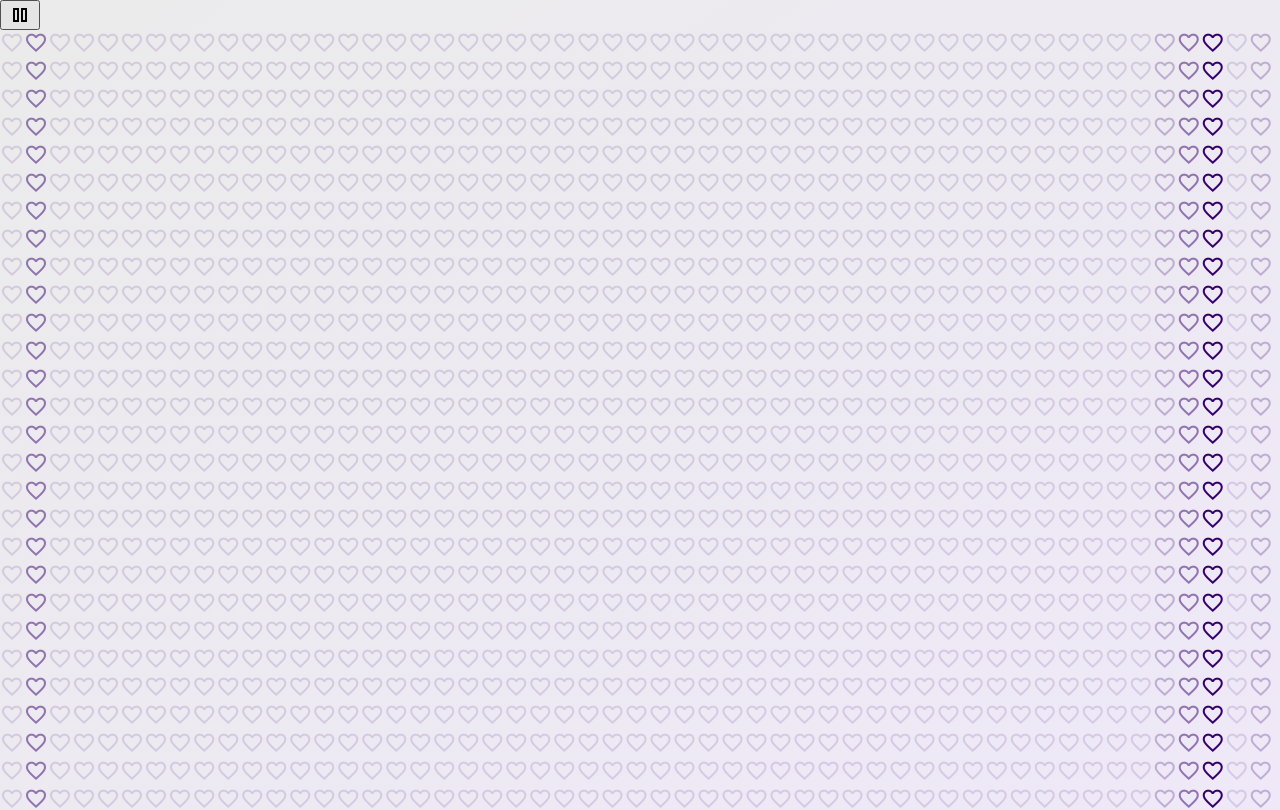
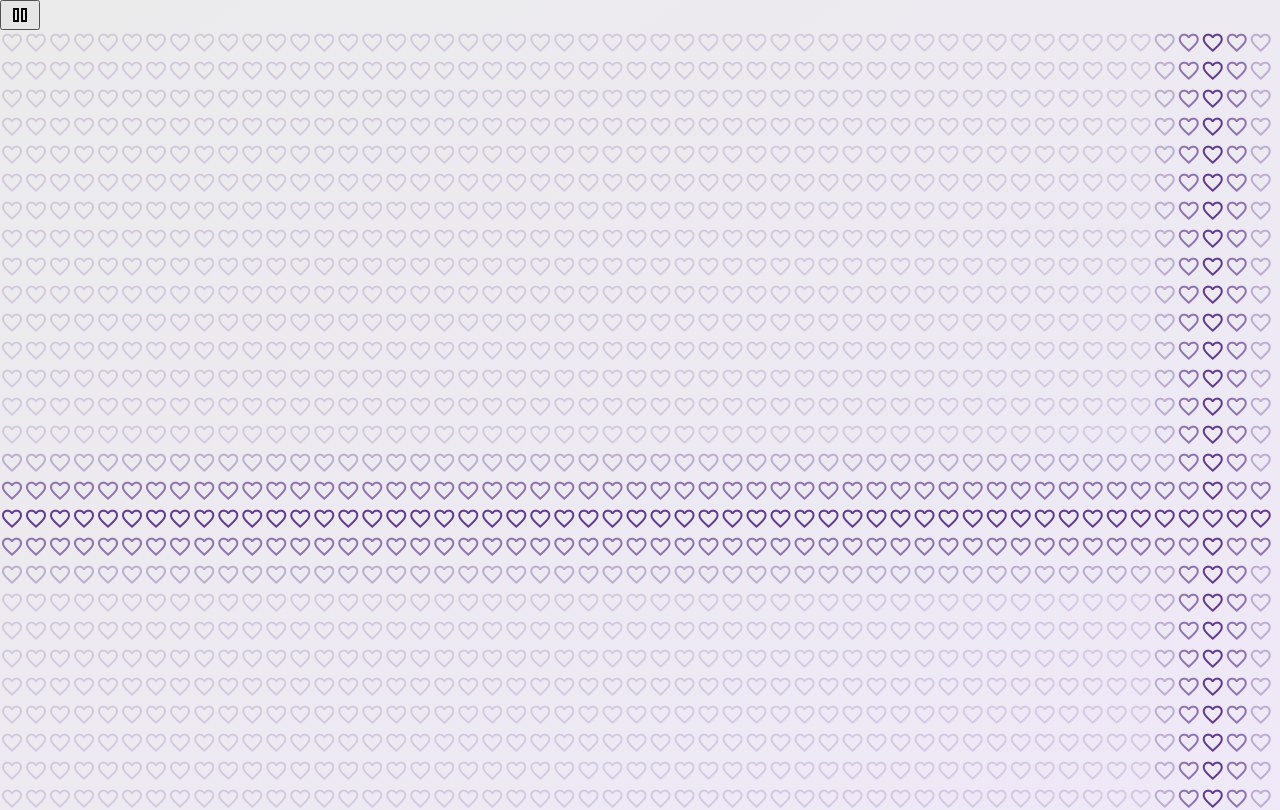
Before and after one commit to PaoloSait/my-website, a SvelteKit app: page /music in a window 1280 px wide. Shown: the top 810 px of the page. Built offline with nearby package versions, Linux system fonts and the light colour scheme.

Commit message:
Horizontal and Vertical Animations

```diff
--- a/src/routes/music/+page.svelte
+++ b/src/routes/music/+page.svelte
@@ -7,6 +7,7 @@
         height = window.innerHeight;
     }
 
+    let rate = 100
     let i = 0;
 
     function counter() {
@@ -15,14 +16,14 @@
 
     let isPlaying = true;
 
-    var timerObj = setInterval(counter, 100);
+    var timerObj = setInterval(counter, rate);
 
     function togglePlaying() {
         if (isPlaying) {
             clearInterval(timerObj);
             timerObj = null;
         } else {
-            timerObj = setInterval(counter, 100);
+            timerObj = setInterval(counter, rate);
         }
         isPlaying = !isPlaying;
     }
@@ -33,10 +34,20 @@
 
     if (browser) {
         document.addEventListener("keydown", (e) => {
-        if (e.code === "Space") {
-            togglePlaying();
+            if (e.code === "Space") {
+                togglePlaying();
+            }
+        });
+    }
+
+    function opacity(x, y, x_count, y_count, i) {
+        if (x == i % x_count || y == i % y_count) {
+            return 0.75;
+        } else if (Math.abs(x - (i % x_count)) == 1 || Math.abs(y - (i % y_count)) == 1) {
+            return 0.5;
+        } else if (Math.abs(x - (i % x_count)) == 2 || Math.abs(y - (i % y_count)) == 2) {
+            return 0.25;
         }
-    });
     }
 
 </script>
@@ -66,11 +77,7 @@
                 {#each Array(calcSize(width)) as _, index (index)}
                     <span
                         class="material-symbols-outlined button, heart"
-                        class:peak={index == i % calcSize(width)}
-                        class:slope={index == (i - 1) % calcSize(width) ||
-                            index == (i + 1) % 50}
-                        class:slight={index == (i - 2) % calcSize(width) ||
-                            index == (i + 2) % calcSize(width)}
+                        style:opacity={opacity(index, ind,calcSize(width), calcSize(height), i)}
                     >
                         favorite
                     </span>
@@ -95,16 +102,4 @@
         color: #34006f;
         opacity: 0.13;
     }
-
-    .peak {
-        opacity: 1;
-    }
-
-    .slope {
-        opacity: 0.5;
-    }
-
-    .slight {
-        opacity: 0.25;
-    }
 </style>
```
